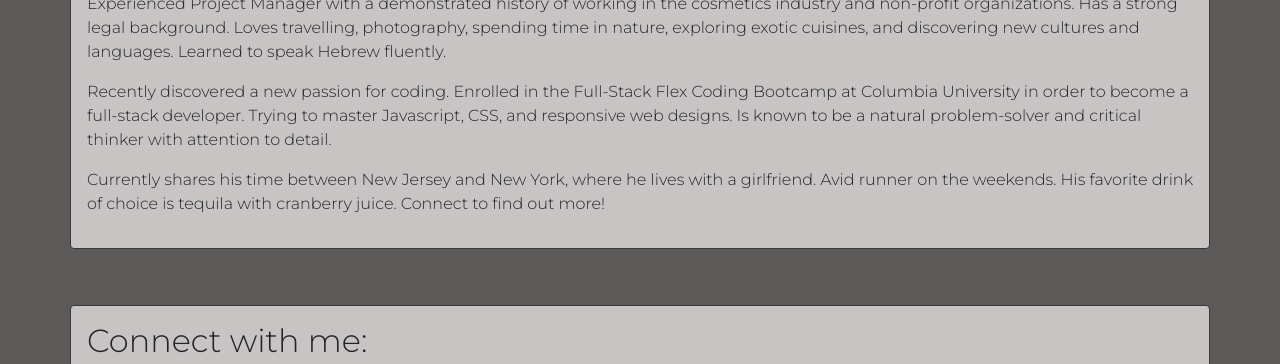
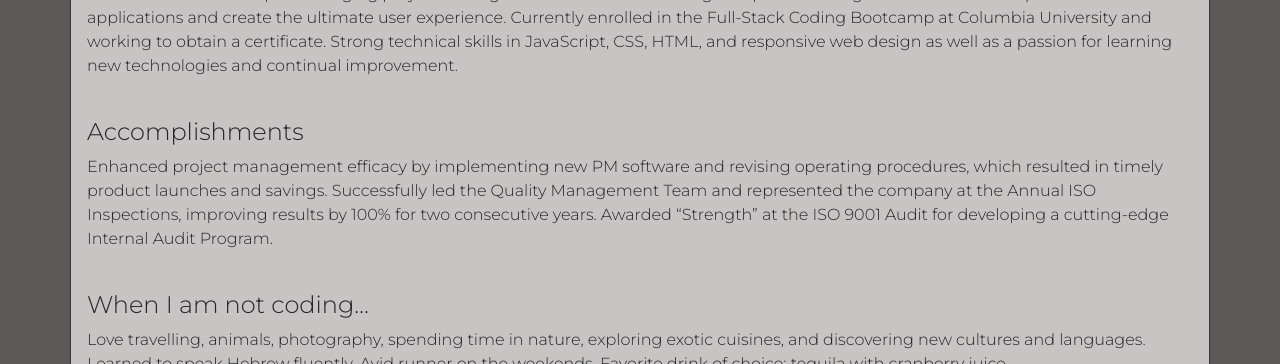
Before and after one commit to peterdudek/peter-portfolio, a plain HTML site: page index.html in a window 1280 px wide. Shown: the part 530-894 px from the top of the page. Drawn offline with nearby package versions, Linux system fonts and the light colour scheme.

Commit message:
refined copy

```diff
--- a/index.html
+++ b/index.html
@@ -49,20 +49,27 @@
 
                     <!-- About me -->
                     <section>
-                        <h2>My work, life, and hobbies</h2>
+                        <h4>Pursuing the Coding Dream</h4>
                             <p>
-                            Experienced Project Manager with a demonstrated history of working in the cosmetics industry and non-profit organizations.
-                            Has a strong legal background. Loves travelling, photography, spending time in nature, exploring exotic cuisines, and discovering new cultures and languages.
-                            Learned to speak Hebrew fluently.
+                                Full-Stack Web Developer leveraging project management and manufacturing compliance background to build and optimize web applications and create the ultimate user experience.
+                                Currently enrolled in the Full-Stack Coding Bootcamp at Columbia University and working to obtain a certificate.
+                                Strong technical skills in JavaScript, CSS, HTML, and responsive web design as well as a passion for learning new technologies and continual improvement.
                             </p>
+                            <br>
+                        <h4>Accomplishments</h4>
                             <p>
-                            Recently discovered a new passion for coding. Enrolled in the Full-Stack Flex Coding Bootcamp at Columbia University in order to become a full-stack developer.
-                            Trying to master Javascript, CSS, and responsive web designs. Is known to be a natural problem-solver and critical thinker with attention to detail.
+                                Enhanced project management efficacy by implementing new PM software and revising operating procedures, which resulted in timely product launches and savings.
+                                Successfully led the Quality Management Team and represented the company at the Annual ISO Inspections, improving results by 100% for two consecutive years.
+                                Awarded “Strength” at the ISO 9001 Audit for developing a cutting-edge Internal Audit Program.
                             </p>
+                            <br>
+                        <h4>When I am not coding…</h4>
                             <p>
-                            Currently shares his time between New Jersey and New York, where he lives with a girlfriend. Avid runner on the weekends.
-                            His favorite drink of choice is tequila with cranberry juice. Connect to find out more!
+                                Love travelling, animals, photography, spending time in nature, exploring exotic cuisines, and discovering new cultures and languages. Learned to speak Hebrew fluently.
+                                Avid runner on the weekends.
+                                Favorite drink of choice: tequila with cranberry juice.
                             </p>
+                            <br>
                     </section>
                 </div>
                 <br>
```
Also changed, not shown: 1 other file.
